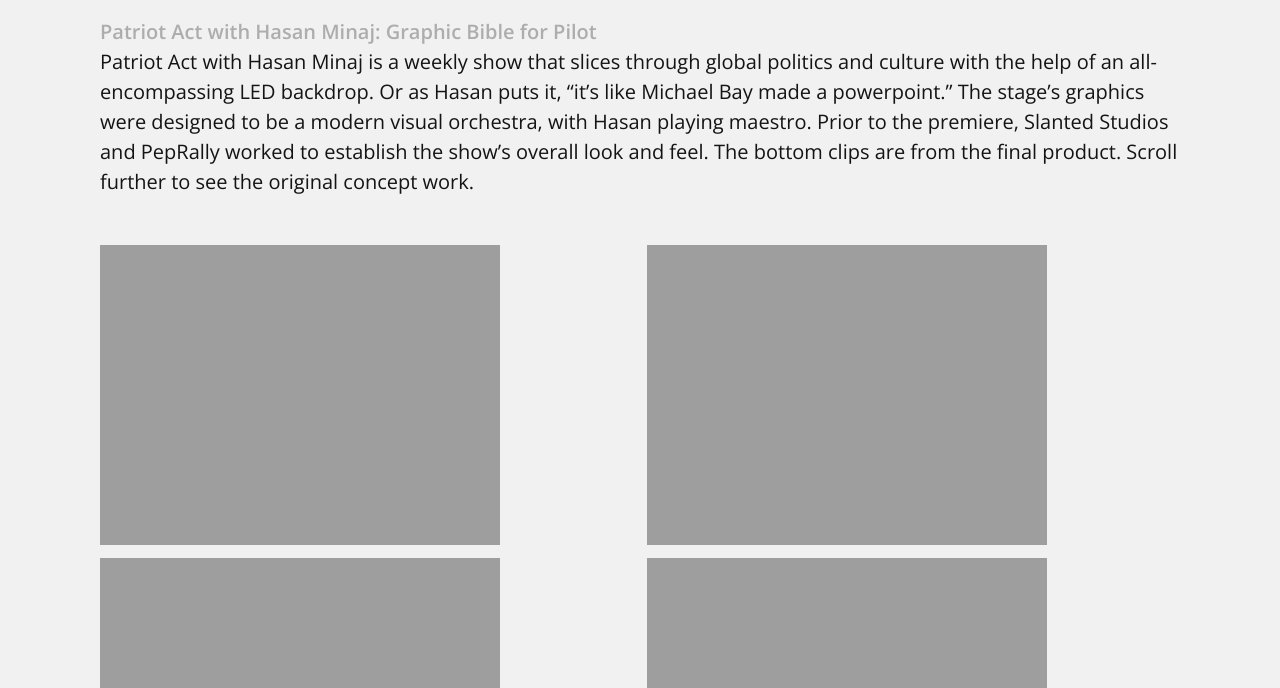
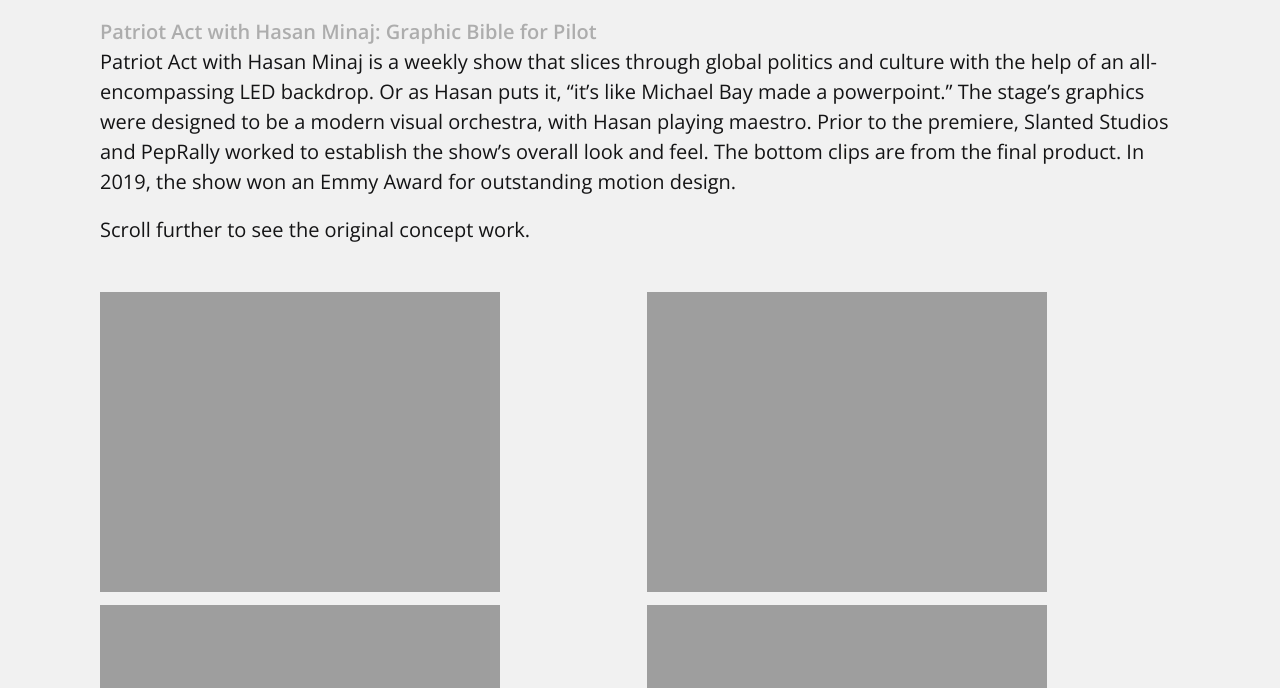
Before and after one commit to gorociao/peprally-website, a Jekyll site: the page built from _my_collection/patriotact.markdown, in a window 1280 px wide and 900 px high, scrolled down 547 px, cut to the strip 212-900 px from the top of the window. Built offline with Jekyll 4.4.1, drawn with Linux system fonts in a browser that asks for light colours.

Commit message:
Update patriotact.markdown

```diff
--- a/_my_collection/patriotact.markdown
+++ b/_my_collection/patriotact.markdown
@@ -11,7 +11,9 @@
 </div>
 
 ## **Patriot Act with Hasan Minaj: Graphic Bible for Pilot**
-Patriot Act with Hasan Minaj is a weekly show that slices through global politics and culture with the help of an all-encompassing LED backdrop. Or as Hasan puts it, “it’s like Michael Bay made a powerpoint.” The stage’s graphics were designed to be a modern visual orchestra, with Hasan playing maestro. Prior to the premiere, Slanted Studios and PepRally worked to establish the show’s overall look and feel. The bottom clips are from the final product. Scroll further to see the original concept work.
+Patriot Act with Hasan Minaj is a weekly show that slices through global politics and culture with the help of an all-encompassing LED backdrop. Or as Hasan puts it, “it’s like Michael Bay made a powerpoint.” The stage’s graphics were designed to be a modern visual orchestra, with Hasan playing maestro. Prior to the premiere, Slanted Studios and PepRally worked to establish the show’s overall look and feel. The bottom clips are from the final product. In 2019, the show won an Emmy Award for outstanding motion design.
+
+Scroll further to see the original concept work.
 <br/>
 <br/>
 
```
